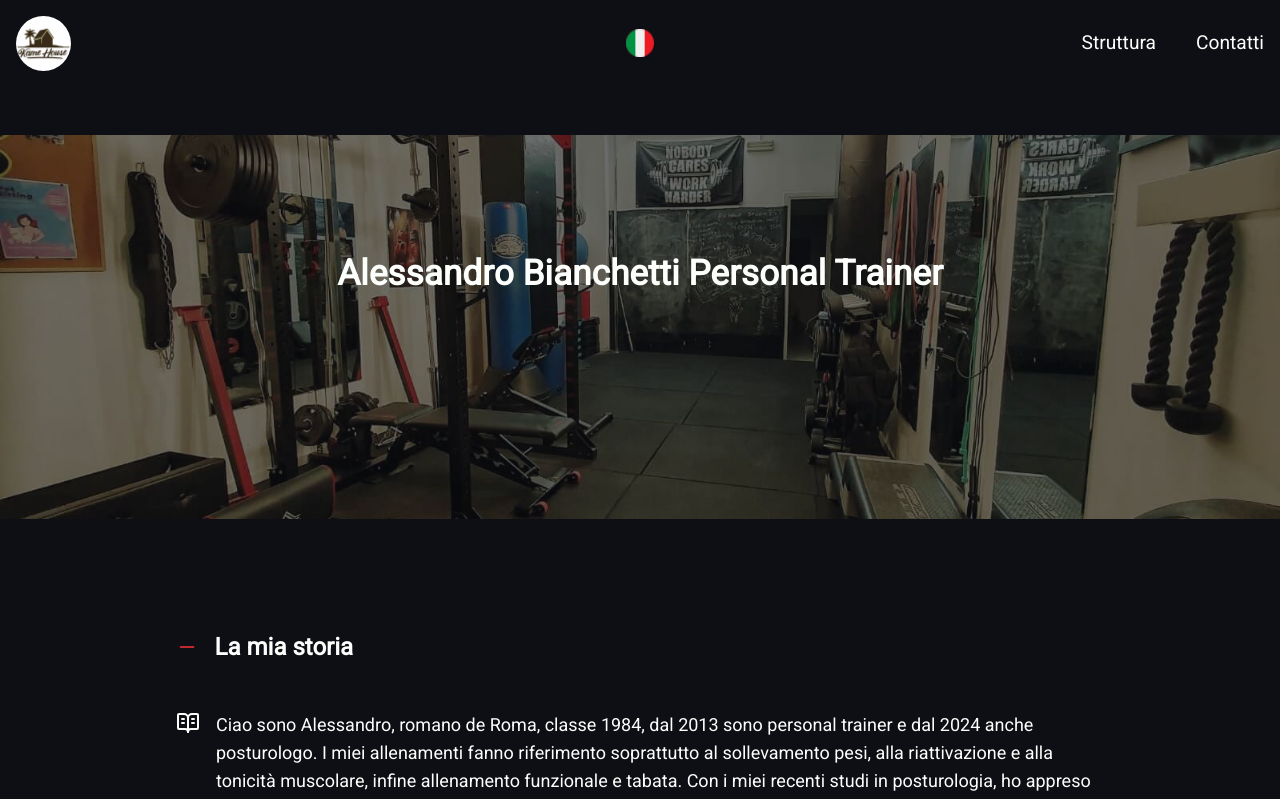
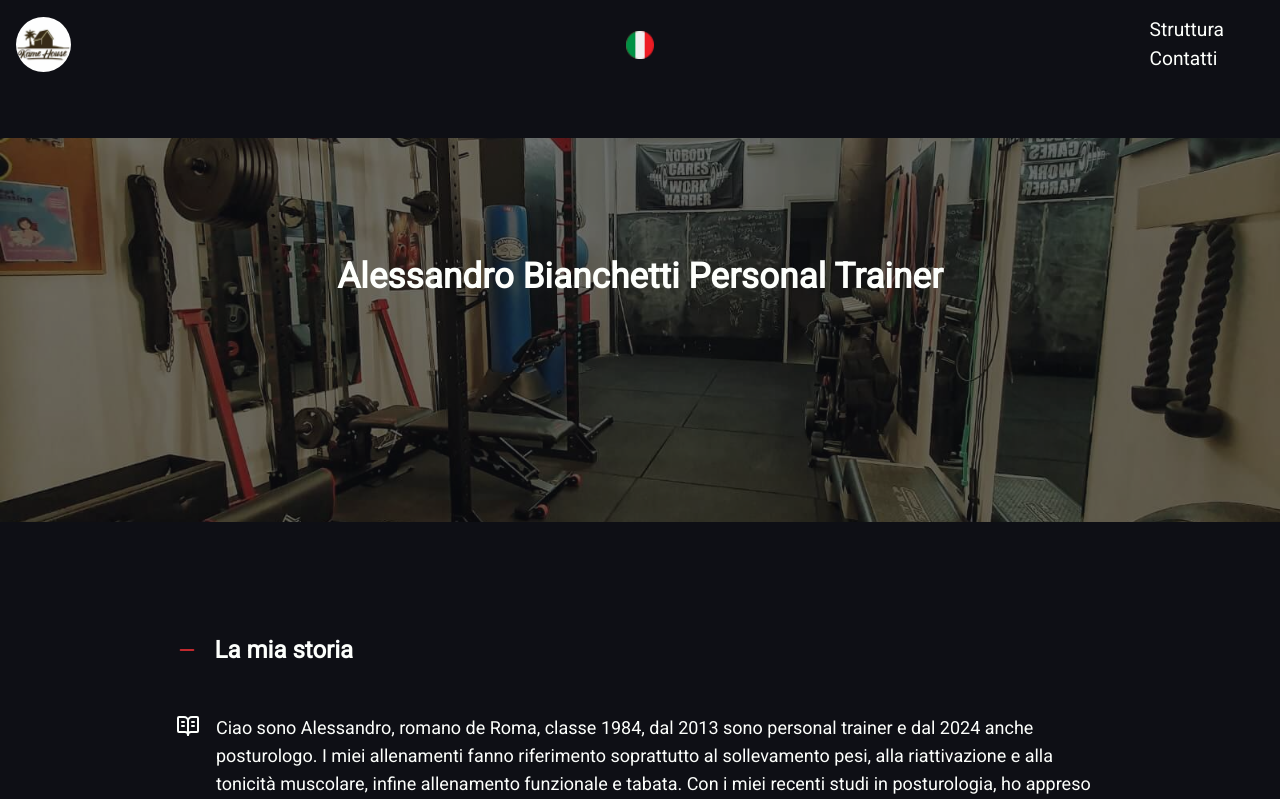
Before and after one commit to Marcofa87/alessandrobianchetti, a Next.js app: page / in a window 1280 px wide. Shown: the top 799 px of the page. Built offline with nearby package versions, Linux system fonts and the light colour scheme; no server answers.

Commit message:
styling navar active

```diff
--- a/app/ui/navbar/navlinks/DesktopNavLinks.tsx
+++ b/app/ui/navbar/navlinks/DesktopNavLinks.tsx
@@ -1,22 +1,36 @@
 import { useTranslations } from "next-intl";
 import Link from "next/link";
+import { usePathname } from "next/navigation";
 
 export default function DesktopNavLinks() {
+  const pathname = usePathname();
+  console.log(pathname);
   const t = useTranslations("Links");
+
   return (
-    <div>
+    <>
+      <ul>
+        <li>
           <Link
             href="/structure"
-        className="hover:text-accent transition-colors duration-200 mr-10"
+            className={`hover:text-accent transition-colors duration-200 mr-10 ${
+              pathname === "/structure" ? "active" : ""
+            }`}
           >
             {t("structure")}
           </Link>
+        </li>
+        <li>
           <Link
             href="/contacts"
-        className="hover:text-accent transition-colors duration-200"
+            className={`hover:text-accent transition-colors duration-200 ${
+              pathname === "/contacts" ? "active" : ""
+            }`}
           >
             {t("contacts")}
           </Link>
-    </div>
+        </li>
+      </ul>
+    </>
   );
 }
--- a/app/ui/navbar/navlinks/MobileNavLinks.tsx
+++ b/app/ui/navbar/navlinks/MobileNavLinks.tsx
@@ -1,25 +1,34 @@
+"use client";
+
+import { usePathname } from "next/navigation";
 import Link from "next/link";
+import { useTranslations } from "next-intl";
 import useToggle from "@/components/hooks/useToggle";
-import { useTranslations } from "next-intl";
 
 export default function MobileNavLinks() {
+  const pathname = usePathname(); // Ottiene il percorso corrente
   const t = useTranslations("Links");
   const { toggleMenu } = useToggle();
+
   return (
     <ul className="space-y-4">
       <li>
         <Link
           href="/structure"
-          className="block hover:text-accent transition-colors duration-200 font-bold"
+          className={`block transition-colors duration-200 font-bold ${
+            pathname === "/structure" ? "underline" : "hover:text-accent"
+          }`}
           onClick={toggleMenu}
         >
           {t("structure")}
         </Link>
       </li>
-      <li className="z-40">
+      <li>
         <Link
           href="/contacts"
-          className="block hover:text-accent transition-colors duration-200 font-bold"
+          className={`block transition-colors duration-200 font-bold ${
+            pathname === "/contacts" ? "underline" : ""
+          }`}
           onClick={toggleMenu}
         >
           {t("contacts")}
```
Lines whose indentation alone changed are shown as unchanged.
